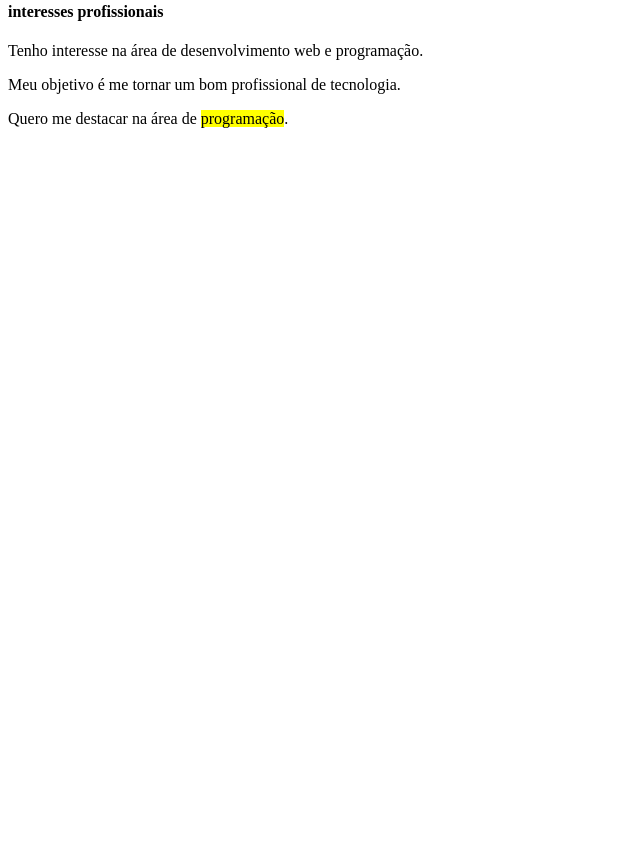
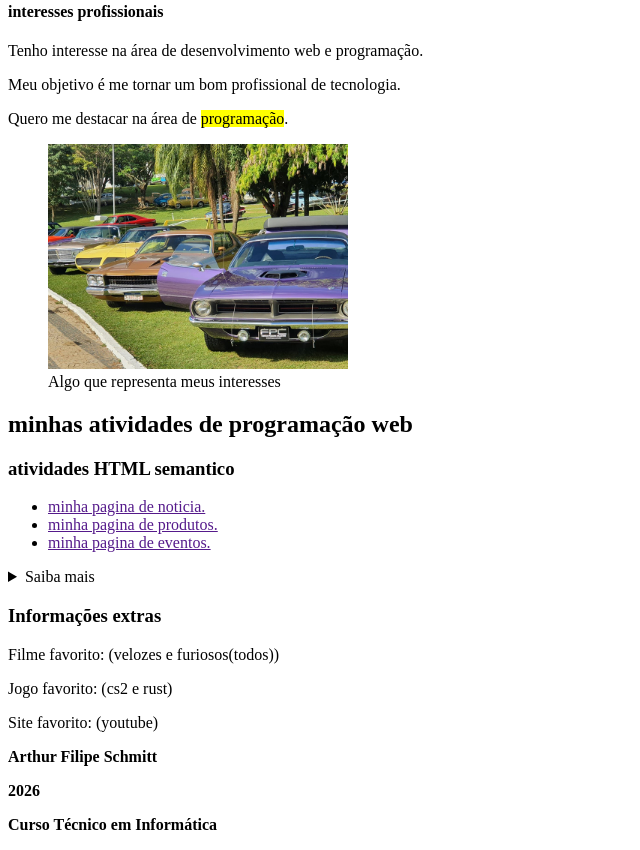
Before and after one commit to arthurschmittfilipe/attv_html_schmitt, a plain HTML site: page index.html in a window 1280 px wide. Shown: the part 414-1264 px from the top of the page, without its empty margins (0-640 px from the left). Before the commit the page ends 800 px from the top, so only its background shows below. Drawn offline with Linux system fonts and the light colour scheme.

Commit message:
primeira_pagina_sobre_mim

```diff
--- a/index.html
+++ b/index.html
@@ -41,19 +41,47 @@
         </article>
 
         <figure>
-            <img src="Fes" alt="">
-
+            <img src="imagem/Festival-de-carros-classicos.jpg" alt="Imagem que representa meus interesses" width="300">
+            <figcaption>Algo que representa meus interesses</figcaption>
 
         </figure>
 
     </section>
 
+    <section>
+        <h2>minhas atividades de programação web</h2>
 
+        <article>
+            <h3>atividades HTML semantico</h3>
+            <ul>
+                <li><a href="">minha pagina de noticia.</a></li>
+                <li><a href="">minha pagina de produtos.</a></li>
+                <li><a href="">minha pagina de eventos.</a></li>
 
+            </ul>
+
+            <details>
+                <summary>Saiba mais</summary>
+                <p>Essas atividades têm como objetivo praticar o uso correto das tags semânticas do HTML, melhorando a organização e acessibilidade das páginas.</p>
+            </details>
+        </article>
+
+        <aside>
+            <h3>Informações extras</h3>
+            <p>Filme favorito: (velozes e furiosos(todos))</p>
+            <p>Jogo favorito: (cs2 e rust)</p>
+            <p>Site favorito: (youtube)</p>
+        </aside>
+
+    </section>
 
 </main>
 
-
+    <footer>
+    <p><strong>Arthur Filipe Schmitt</strong></p>
+    <p><strong>2026<strong></p>
+    <p><strong>Curso Técnico em Informática</strong></p>
+    </footer>
 
 
 
```
Also changed, not shown: imagem/Festival-de-carros-classicos.jpg (added).
